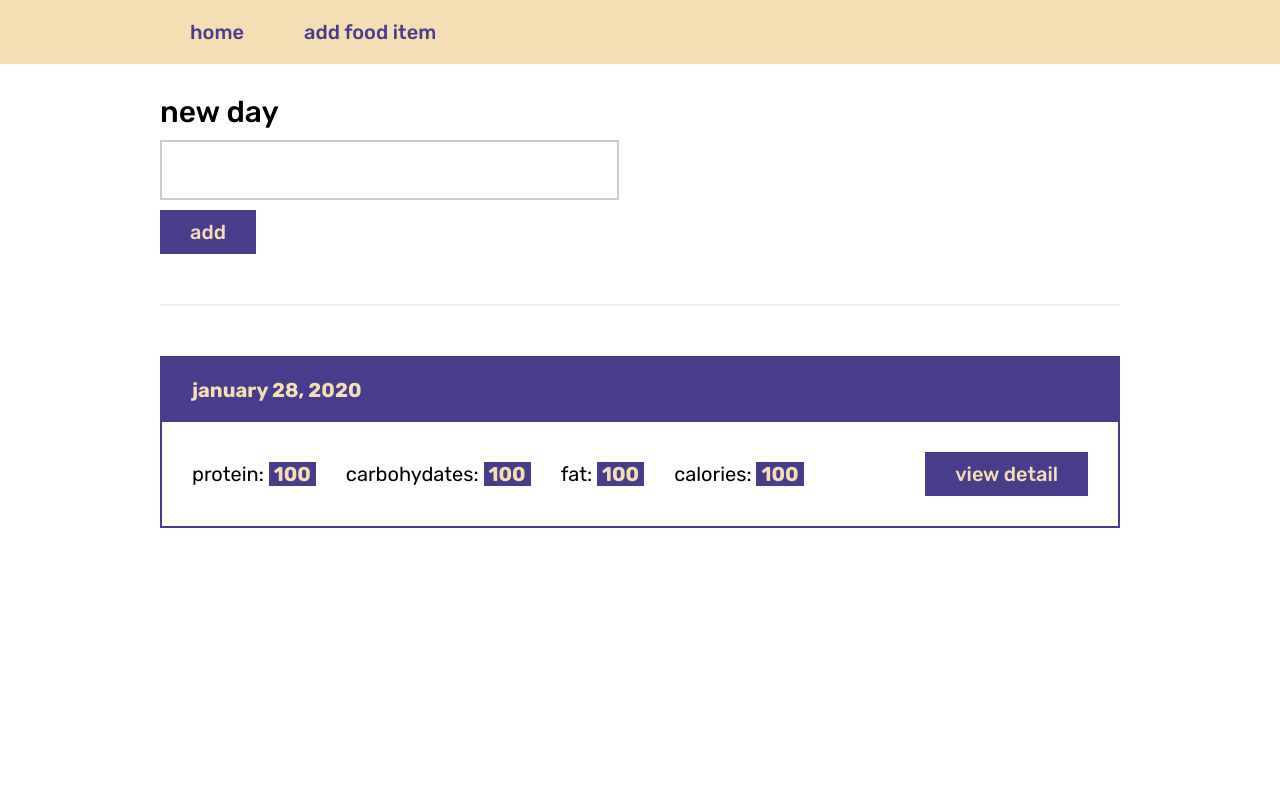
After one commit to philalexeev/memapi, a Flask app: template templates/home.html in a window 1280 px wide. The commit adds this page. Run offline with Flask 2, Linux system fonts and the light colour scheme; the template is opened without the code that fills it, so the values that code supplies are empty.

Commit message:
added home page template

```diff
--- a/app.py
+++ b/app.py
@@ -1,7 +1,7 @@
-from flask import Flask
+from flask import Flask, render_template
 
 app = Flask(__name__)
 
-app.route("/")
-def index():
-    return "<h1>Hey!</h1>"
+@app.route("/")
+def home():
+    return render_template("home.html")
--- a/static/css/styles.css
+++ b/static/css/styles.css
@@ -1,40 +1,151 @@
+:root {
+    --purple: darkslateblue;
+    --wheat: wheat;
+}
+
 *, *::after, *::before {
+    padding: 0;
+    margin: 0;
+    font-family: "Rubik", sans-serif;
     box-sizing: border-box;
 }
 
 html, body {
-    margin: 0;
-    padding: 0;
+    width: 100%;
+    height: 100%;
+}
+
+.container {
+    width: 100%;
+    padding: 0 20px;
+}
+
+@media (min-width:768px) {
+    .container {
+        width: 80%;
+        margin: 0 auto;
+    }
+}
+
+@media (min-width:1200px) {
+    .container {
+        width: 1000px;
+    }
+}
+
+hr {
+    width: 100%;
+    margin: 50px 0;
+    border: none;
+    border-top: 2px solid #eee;
+}
+
+.btn {
+    padding: 10px 30px;
+    font-size: 20px;
+    font-weight: 500;
+    color: var(--wheat);
+    background-color: var(--purple);
+    border: none;
+    cursor: pointer;
+}
+
+.btn:hover,
+.btn:focus {
+    background-color: var(--wheat);
+    color: var(--purple);
 }
 
 .header {
-    background-color: lightseagreen;
+    background-color: var(--wheat);
 }
 
 .nav__list {
     display: flex;
-    justify-content: center;
     align-items: center;
-    margin: 0;
     list-style: none;
 }
 
 .nav__link {
     display: block;
     padding: 20px 30px;
-    font-size: 30px;
-    color: #fff;
+    font-size: 20px;
+    font-weight: 500;
+    color: var(--purple);
     text-decoration: none;
 }
 
-.nav__link:hover {
-    background-color: seagreen;
+.nav__link:hover,
+.nav__link:focus {
+    color: #fff;
+    background-color: var(--purple);
 }
 
-.main {
-    padding: 20px;
+.new-day {
+    padding: 30px 0;
 }
 
-.db-table__cell {
-    padding: 5px 20px;
+.new-day__form {
+    display: flex;
+    flex-direction: column;
+    align-items: flex-start;
 }
+
+.new-day__label {
+    margin-bottom: 10px;
+    font-size: 30px;
+    font-weight: 500;
+}
+
+.new-day__input {
+    margin-bottom: 10px;
+    font-size: 30px;
+    font-weight: 500;
+    padding: 10px 20px;
+    border: 2px solid #ccc;
+}
+
+.days {
+    list-style: none;
+}
+
+.day {
+    border: 2px solid var(--purple);
+}
+
+.day + .day {
+    margin-top: 50px;
+}
+
+.day__header {
+    padding: 20px 30px;
+    font-size: 20px;
+    font-weight: 700;
+    color: var(--wheat);
+    background-color: var(--purple);
+}
+
+.day__body {
+    display: flex;
+    justify-content: space-between;
+    align-items: center;
+    padding: 30px;
+}
+
+.day__body-list {
+    display: flex;
+    align-items: center;
+    gap: 30px;
+    list-style: none;
+}
+
+.day__body-item {
+    font-size: 20px;
+}
+
+.day__body-item span {
+    padding: 0 5px;
+    font-weight: 700;
+    color: var(--wheat);
+    background-color: var(--purple);
+}
--- a/templates/base.html
+++ b/templates/base.html
@@ -5,66 +5,33 @@
     <meta charset="UTF-8">
     <meta http-equiv="X-UA-Compatible" content="IE=edge">
     <meta name="viewport" content="width=device-width, initial-scale=1.0">
-    <!-- <title>{% block title %}{% endblock %}</title> -->
-    <link rel="stylesheet" href="https://cdn.jsdelivr.net/npm/bulma@0.9.3/css/bulma.min.css">
+    <title>{% block title %}{% endblock %}</title>
+    <link rel="preconnect" href="https://fonts.googleapis.com">
+    <link rel="preconnect" href="https://fonts.gstatic.com" crossorigin>
+    <link href="https://fonts.googleapis.com/css2?family=Rubik:wght@300;400;500;600;700;800;900&display=swap" rel="stylesheet">
+    <link rel="stylesheet" href="{{ url_for('static', filename='css/styles.css') }}">
 </head>
 
 <body>
     <header class="header">
-        <nav class="navbar" role="navigation" aria-label="main navigation">
-            <div class="navbar-menu">
-                <div class="navbar-start">
-                    <a class="navbar-item">
-                        Home
-                    </a>
-
-                    <a class="navbar-item">
-                        Documentation
-                    </a>
-
-                    <div class="navbar-item has-dropdown is-hoverable">
-                        <a class="navbar-link">
-                            More
-                        </a>
-
-                        <div class="navbar-dropdown">
-                            <a class="navbar-item">
-                                About
-                            </a>
-                            <a class="navbar-item">
-                                Jobs
-                            </a>
-                            <a class="navbar-item">
-                                Contact
-                            </a>
-                            <hr class="navbar-divider">
-                            <a class="navbar-item">
-                                Report an issue
-                            </a>
-                        </div>
-                    </div>
-                </div>
-
-                <div class="navbar-end">
-                    <div class="navbar-item">
-                        <div class="buttons">
-                            <a class="button is-primary">
-                                <strong>Sign up</strong>
-                            </a>
-                            <a class="button is-light">
-                                Log in
-                            </a>
-                        </div>
-                    </div>
-                </div>
-            </div>
-        </nav>
+        <div class="container">
+            <nav class="nav">
+                <ul class="nav__list">
+                    <li class="nav__item">
+                        <a href="#" class="nav__link">home</a>
+                    </li>
+                    <li class="nav__item">
+                        <a href="#" class="nav__link">add food item</a>
+                    </li>
+                </ul>
+            </nav>
+        </div>
     </header>
-    <!-- <main class="main">
+    <main class="main">
         {% block content %}
 
         {% endblock %}
-    </main> -->
+    </main>
 </body>
 
 </html>
--- /dev/null
+++ b/templates/home.html
@@ -0,0 +1,38 @@
+{% extends "base.html" %}
+
+{% block title %}food app | home page{% endblock %}
+
+{% block content %}
+    <section class="new-day">
+        <div class="container">
+            <form class="new-day__form" action="#">
+                <label class="new-day__label" for="new-day">new day</label>
+                <input class="new-day__input" id="new-day" type="text">
+                <button class="btn new-day__submit-btn">add</button>
+            </form>
+            <hr>
+            <ul class="days">
+                <li class="day">
+                    <div class="day__header">january 28, 2020</div>
+                    <div class="day__body">
+                        <ul class="day__body-list">
+                            <li class="day__body-item">
+                                protein: <span class="day__body-item--protein">100</span>
+                            </li>
+                            <li class="day__body-item">
+                                carbohydates: <span class="day__body-item--carbohydates">100</span>
+                            </li>
+                            <li class="day__body-item">
+                                fat: <span class="day__body-item--fat">100</span>
+                            </li>
+                            <li class="day__body-item">
+                                calories: <span class="day__body-item--calories">100</span>
+                            </li>
+                        </ul>
+                        <button class="btn day__body-btn">view detail</button>
+                    </div>
+                </li>
+            </ul>
+        </div>
+    </section>
+{% endblock %}
```
Also changed, not shown: templates/greet.html (deleted, +0 -24 lines).
